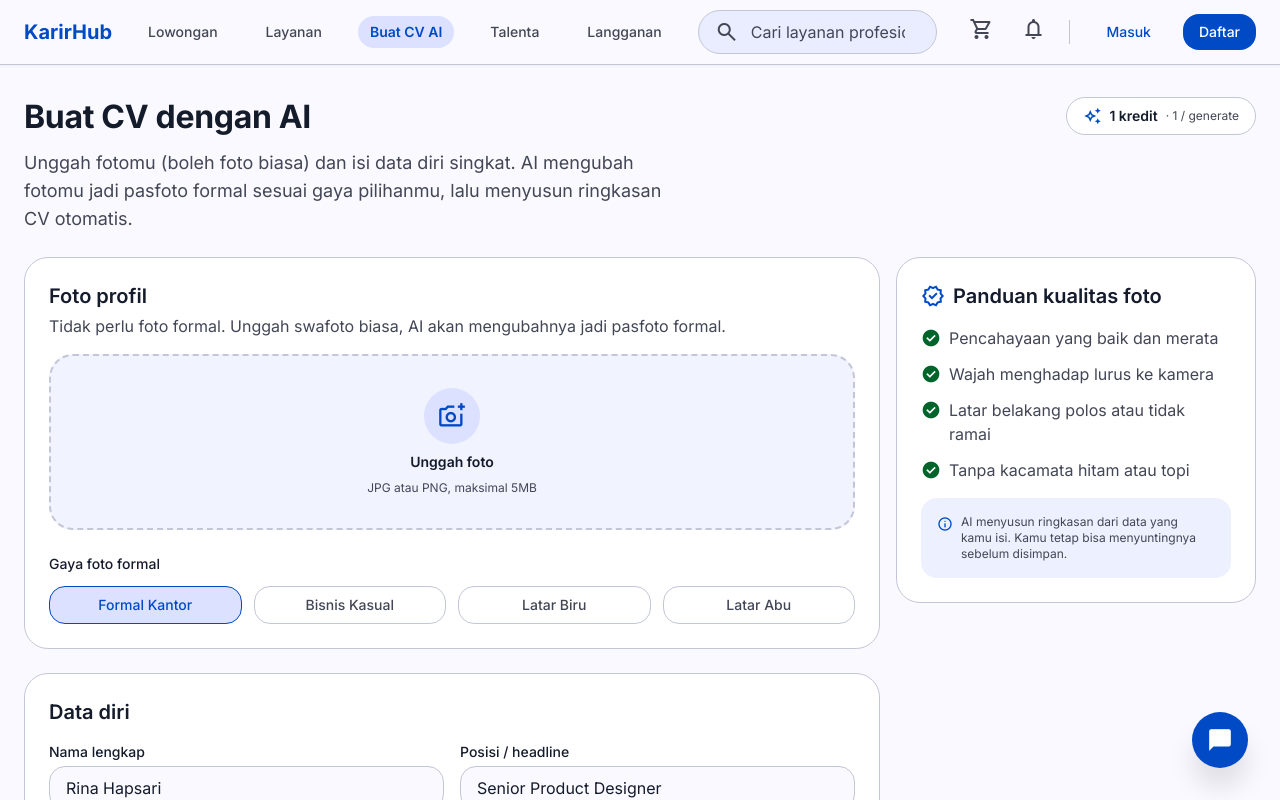
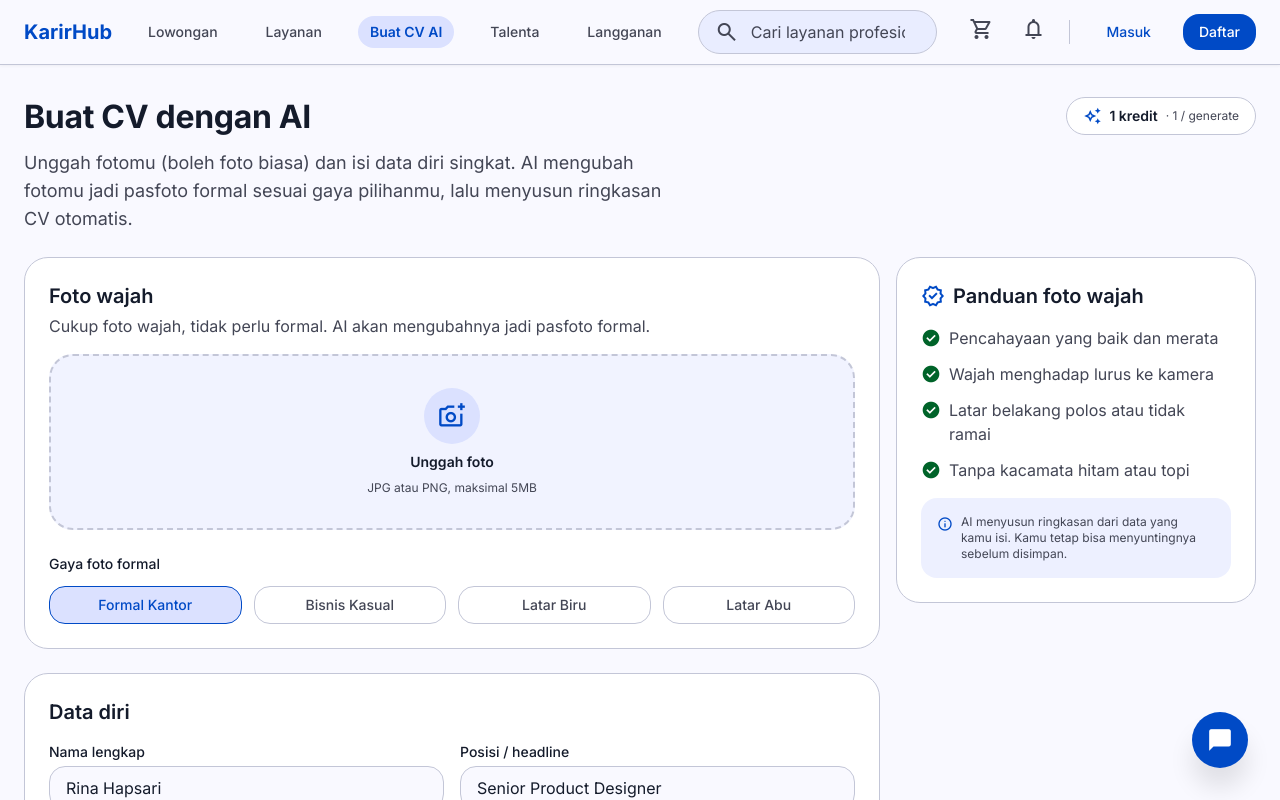
Before and after one commit to gmiiii/KarirHub_web, a Next.js app: page /ai-foto-cv in a window 1280 px wide. Shown: the top 800 px of the page. Built offline with nearby package versions, Linux system fonts and the light colour scheme.

Commit message:
feat: pakai foto wajah unggahan di hasil CV & panduan foto
- Hasil CV memakai foto wajah yang diunggah pengguna
- Sebut bagian foto sebagai Foto wajah dan ubah judul panduan jadi Panduan foto wajah

```diff
--- a/src/app/ai-foto-cv/BuatCvAi.tsx
+++ b/src/app/ai-foto-cv/BuatCvAi.tsx
@@ -83,8 +83,8 @@ export function BuatCvAi() {
         name,
         headline,
         location,
-        // Pasfoto formal hasil AI (disimulasikan dengan foto contoh).
-        photo: cvData.photo,
+        // Pasfoto formal hasil AI (disimulasikan dengan foto wajah yang diunggah).
+        photo: inputPhoto ?? cvData.photo,
         contact: { email, phone, linkedin },
         about: generateAbout(headline, location, skillList),
         skills: skillList,
@@ -163,9 +163,9 @@ export function BuatCvAi() {
         <div className="space-y-lg">
           {/* Unggah foto + pilih gaya */}
           <section className="rounded-xl border border-outline-variant bg-surface-container-lowest p-lg">
-            <h2 className="text-title-lg font-semibold text-on-surface">Foto profil</h2>
+            <h2 className="text-title-lg font-semibold text-on-surface">Foto wajah</h2>
             <p className="mt-1 text-body-md text-on-surface-variant">
-              Tidak perlu foto formal. Unggah swafoto biasa, AI akan mengubahnya jadi pasfoto formal.
+              Cukup foto wajah, tidak perlu formal. AI akan mengubahnya jadi pasfoto formal.
             </p>
 
             {inputPhoto ? (
@@ -291,7 +291,7 @@ export function BuatCvAi() {
         {/* Kolom kanan: panduan */}
         <aside className="h-fit rounded-xl border border-outline-variant bg-surface-container-lowest p-lg">
           <h2 className="flex items-center gap-2 text-title-lg text-on-surface">
-            <Icon name="verified" className="text-primary" /> Panduan kualitas foto
+            <Icon name="verified" className="text-primary" /> Panduan foto wajah
           </h2>
           <ul className="mt-md space-y-sm">
             {guide.map((g) => (
```
